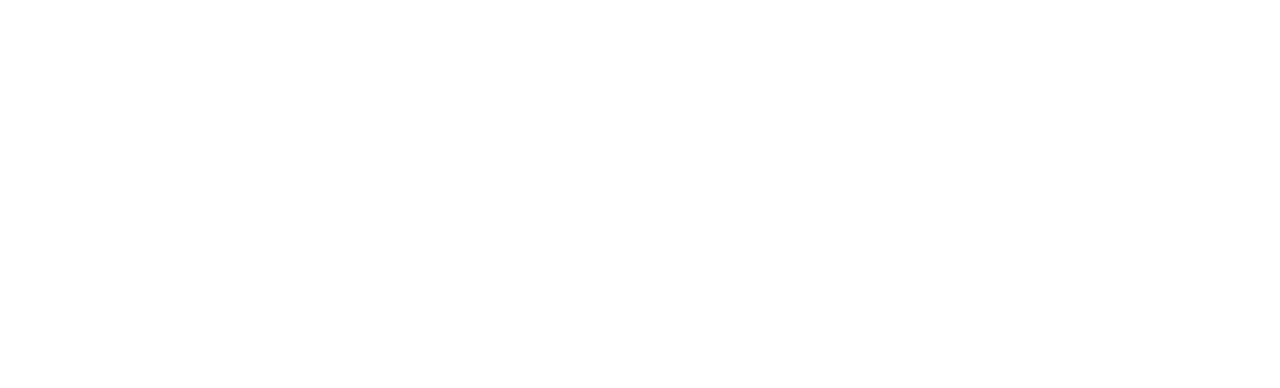
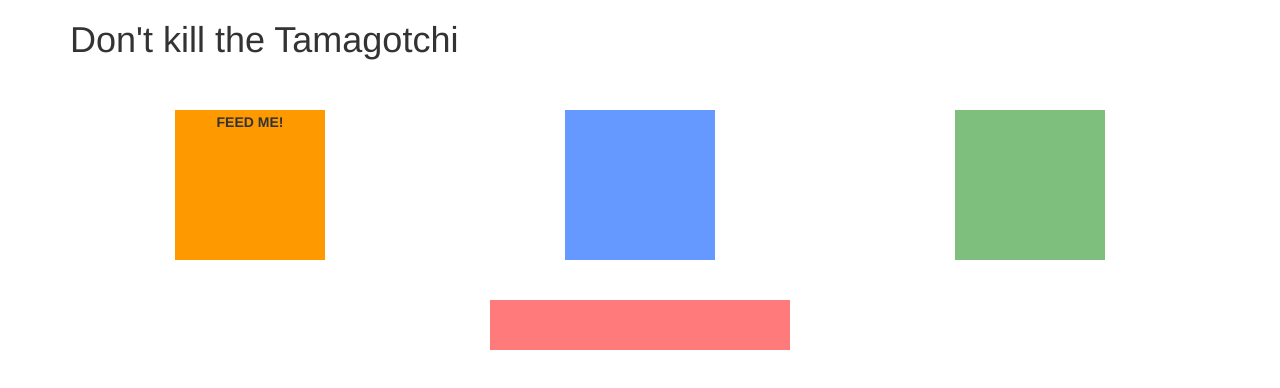
Before and after one commit to AmyVS/Tamagotchi, a plain HTML site: page index.html in a window 1280 px wide. Drawn offline with Linux system fonts and the light colour scheme.

Commit message:
create buttons for webpage

```diff
--- a/css/styles.css
+++ b/css/styles.css
@@ -0,0 +1,39 @@
+#food-level{
+  border: 2px solid #FF9900;
+  width: 150px;
+  height: 150px;
+  background-color: #FF9900;
+  margin: 40px auto 0 auto;
+}
+
+#food-level p {
+  text-align: center;
+  font-weight: bold;
+
+}
+
+#sleep-level{
+  border: 2px solid #6699FF;
+  width: 150px;
+  height: 150px;
+  background-color: #6699FF;
+  margin: 40px auto 0 auto;
+}
+
+#activity-level{
+  border: 2px solid #7EBF7E;
+  width: 150px;
+  height: 150px;
+  background-color: #7EBF7E;
+  margin: 40px auto 0 auto;
+}
+
+#status{
+  border: 2px solid #FF7A7A;
+  width: 300px;
+  height: 50px;
+  background-color: #FF7A7A;
+  margin: 40px auto 0 auto;
+
+
+}
--- a/index.html
+++ b/index.html
@@ -8,6 +8,26 @@
   <title>Tamagotchi</title>
 </head>
 <body class="container">
+  <h1>Don't kill the Tamagotchi</h1>
+  <div class="row">
+    <div class="col-md-4">
+      <div id="food-level">
+        <p>FEED ME!</p>
+      </div>
+    </div>
+    <div class="col-md-4">
+      <div id="sleep-level">
+      </div>
+    </div>
+    <div class="col-md-4">
+      <div id="activity-level">
+      </div>
+    </div>
+  </div>
+  <div class="row">
+    <div id="status">
+    </div>
+  </div>
 
 
 
```
